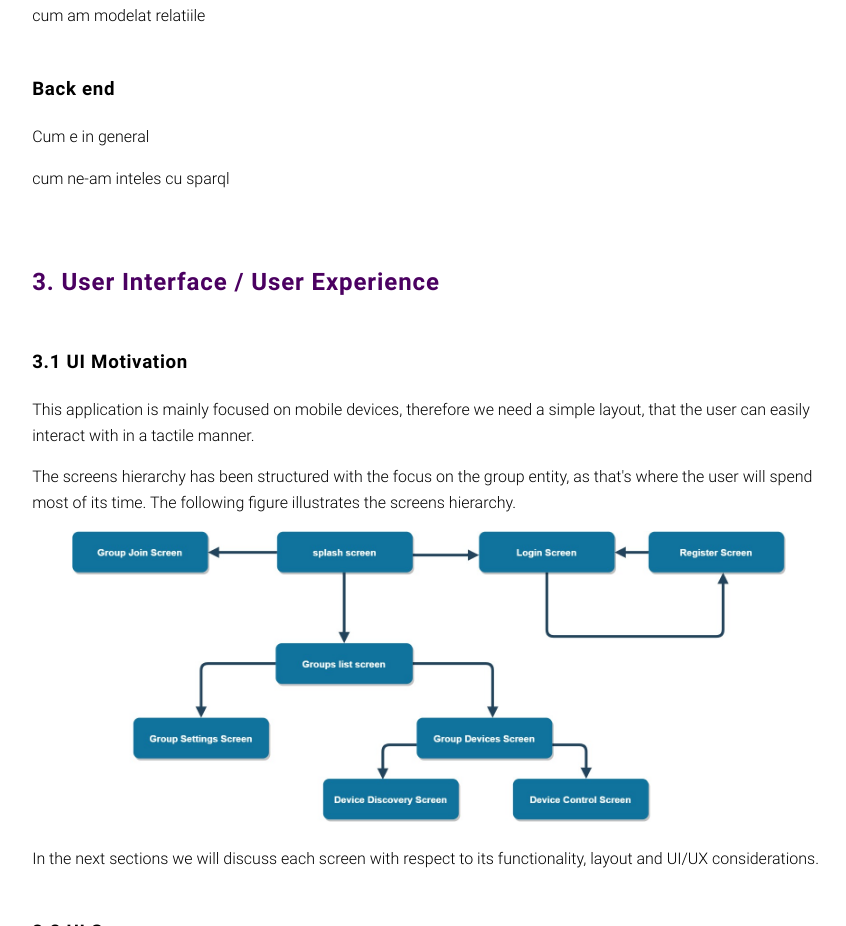
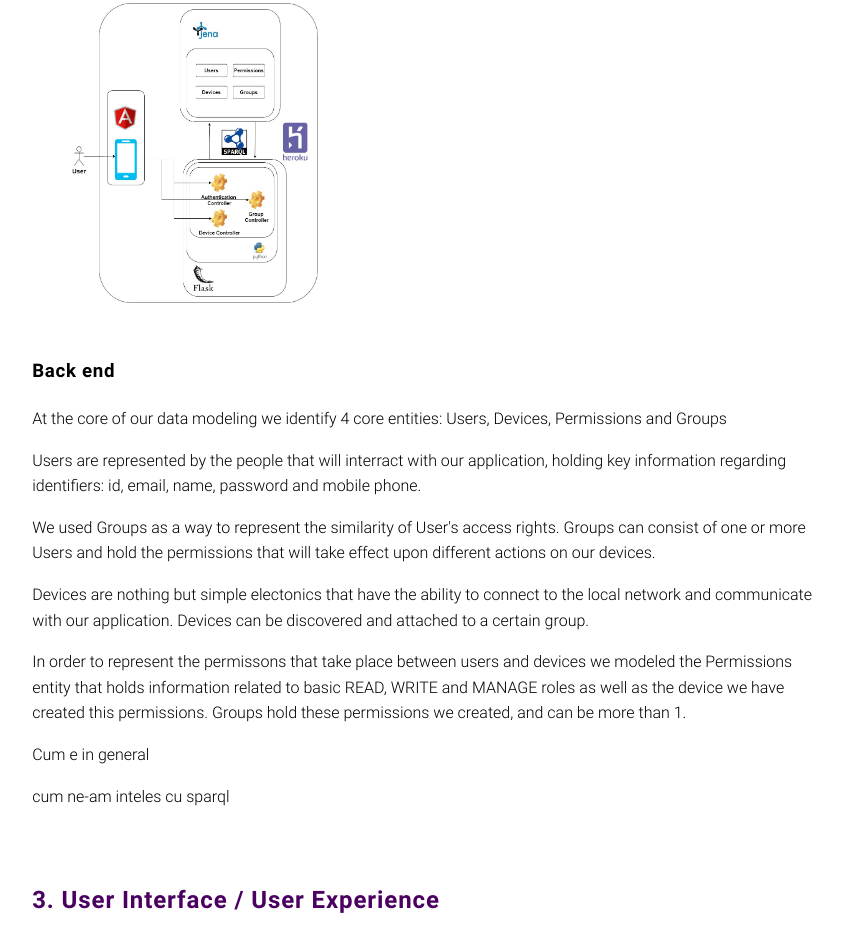
Before and after one commit to wet-wade/docs, a plain HTML site: page index.html in a window 1280 px wide. Shown: the part 1600-2526 px from the top of the page, without its empty margins (211-1057 px from the left). Drawn offline with Linux system fonts and the light colour scheme.

Commit message:
Added backend information

```diff
--- a/index.html
+++ b/index.html
@@ -69,9 +69,35 @@
 
       <h3>Diagrams</h3>
       <p>Ce mai avem noi</p>
-      <p>cum am modelat relatiile</p>
+
+      <figure typeof="sa:image">
+        <a href="diagrams/backend-arhitecture.jpg" target="_blank">
+          <img src="diagrams/backend-arhitecture.jpg" alt="backend arhitecture" />
+        </a>
+      </figure>
 
       <h3>Back end</h3>
+      <p>
+        At the core of our data modeling we identify 4 core entities: Users, Devices, Permissions and Groups
+      </p>
+      <p>
+        Users are represented by the people that will interract with our application, holding key information regarding
+        identifiers: id, email, name, password and mobile phone.
+      </p>
+      <p>
+        We used Groups as a way to represent the similarity of User's access rights. Groups can consist of one or more
+        Users and hold the permissions that will take effect upon different actions on our devices.
+      </p>
+      <p>
+        Devices are nothing but simple electonics that have the ability to connect to the local network and communicate
+        with our application. Devices can be discovered and attached to a certain group.
+      </p>
+      <p>
+        In order to represent the permissons that take place between users and devices we modeled the Permissions entity
+        that holds information related to basic READ, WRITE and MANAGE roles as well as the device we have created this
+        permissions. Groups hold these permissions we created, and can be more than 1.
+      </p>
+
       <p>Cum e in general</p>
       <p>cum ne-am inteles cu sparql</p>
 
```
Also changed, not shown: diagrams/backend-arhitecture.jpg (added), 1 other file.
